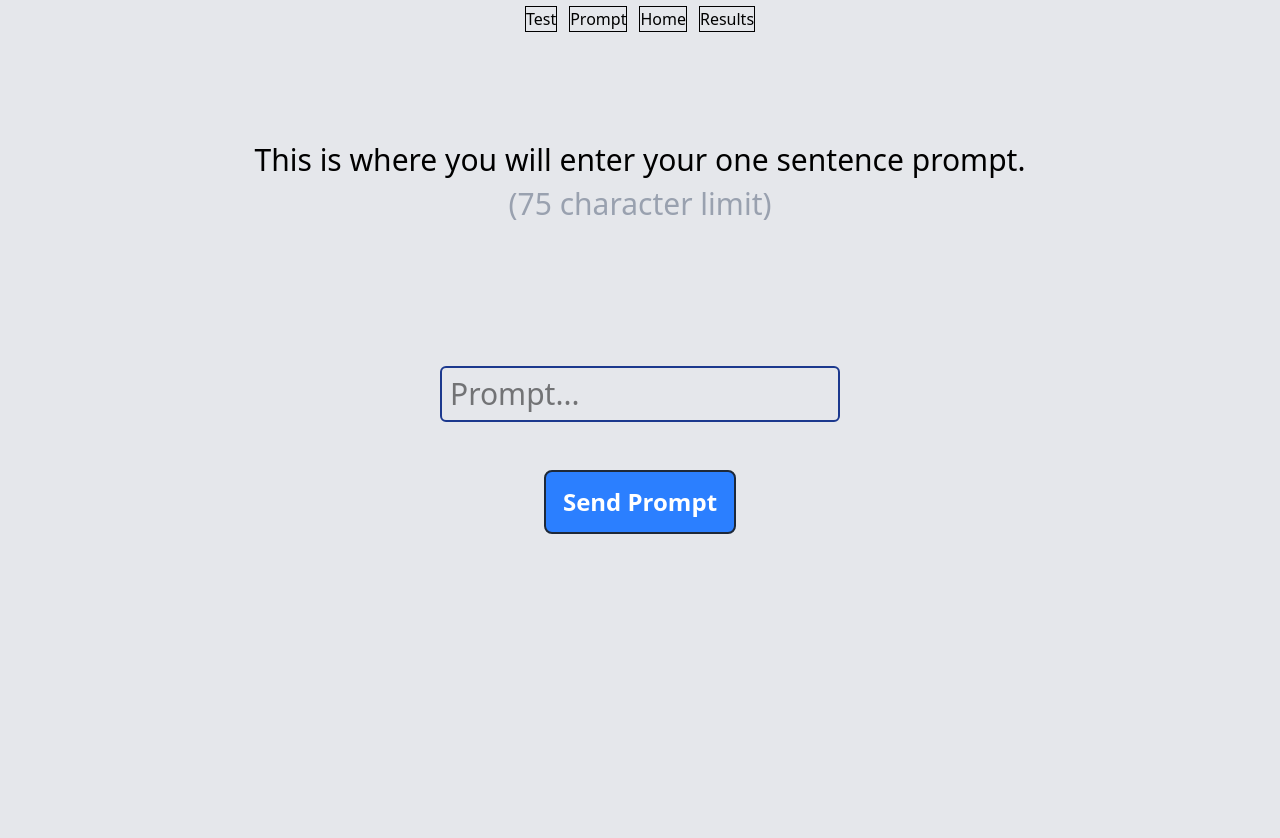
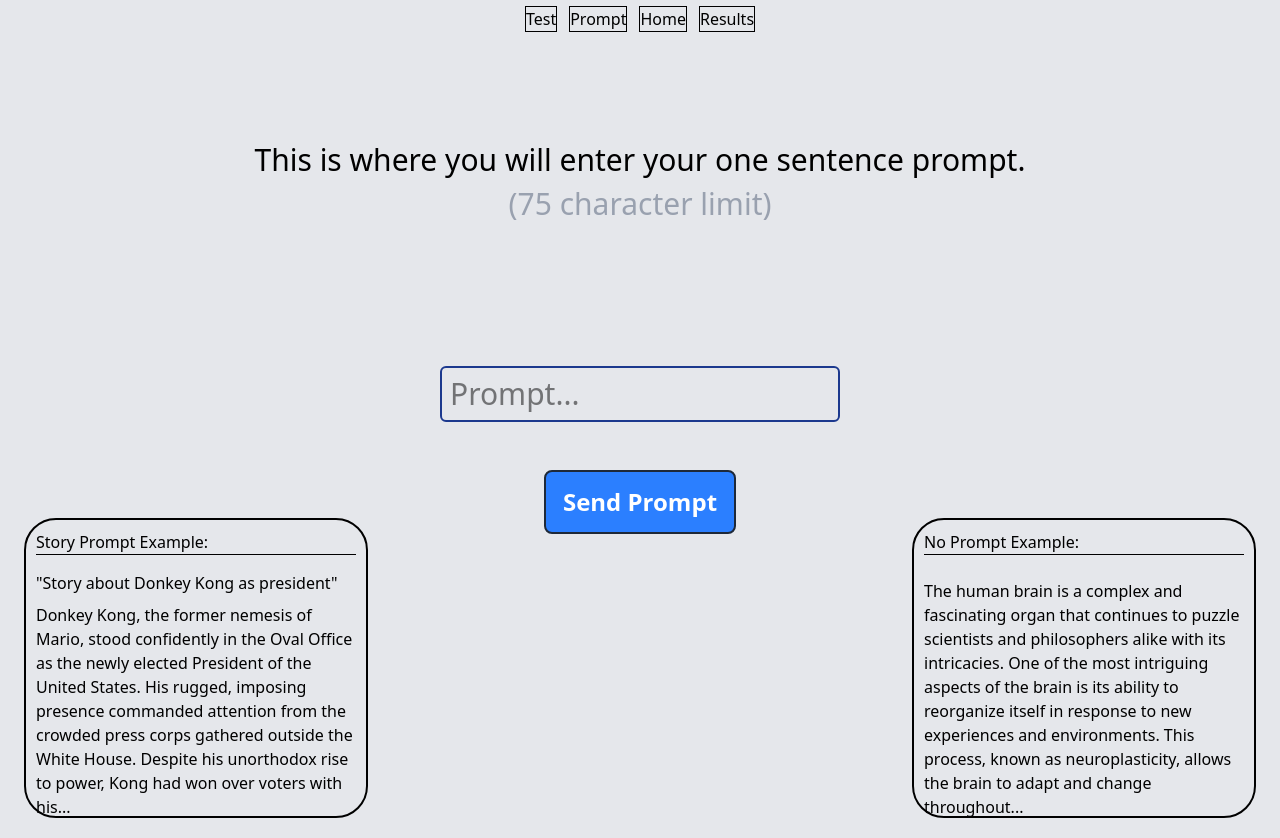
Before and after one commit to haydenshubert/AI-Typing-Site, a React (Vite) app: page /prompt in a window 1280 px wide. Built offline with nearby package versions, Linux system fonts and the light colour scheme.

Commit message:
Near finished product, still some CSS changes to be made

```diff
--- a/src/pages/Home.jsx
+++ b/src/pages/Home.jsx
@@ -1,7 +1,31 @@
 import { useState } from 'react';
+import { useNavigate } from 'react-router-dom';
 
-function Home() {
-  return <div></div>;
-}
+const Home = () => {
+  const navigate = useNavigate();
+
+  return (
+    <div className="flex min-h-screen flex-col items-center bg-gray-200">
+      <p className="text-center text-5xl font-bold">Welcome to Prompt2Type!</p>
+      <section className=" ">
+        <p className="itmes-left mt-20 mr-20 text-3xl font-bold text-blue-900">
+          Introduction:
+        </p>
+        <p className="mt-4 w-150 rounded-lg border-2 bg-gray-300 p-2 text-2xl text-wrap">
+          This site lets the user type about anything they want. All you have to
+          do is give a short prompt and then wait a few seconds and a paragraph
+          tailored to your prompt will appear. You can type about whatever comes
+          to mind or get a random prompt if you want.
+        </p>
+      </section>
+      <button
+        onClick={() => navigate('/prompt')}
+        className="mt-16 w-30 rounded-lg border-2 border-gray-800 bg-blue-500 p-0.5 text-xl font-bold text-white hover:bg-blue-400"
+      >
+        Get Started
+      </button>
+    </div>
+  );
+};
 
 export default Home;
--- a/src/pages/Prompt.jsx
+++ b/src/pages/Prompt.jsx
@@ -25,7 +25,7 @@ const Prompt = () => {
   };
 
   return (
-    <div className="flex min-h-screen flex-col items-center bg-gray-200 pt-24">
+    <div className="relative flex min-h-screen flex-col items-center bg-gray-200 pt-24">
       {!loading ? (
         <>
           <p className="p-2 text-3xl">
@@ -47,6 +47,28 @@ const Prompt = () => {
           >
             Send Prompt
           </button>
+          <section className="absolute top-120 left-6 h-75 rounded-4xl border-2 p-2.5">
+            <p className="border-b">Story Prompt Example:</p>
+            <p className="mt-4">"Story about Donkey Kong as president"</p>
+            <p className="mt-2 w-80">
+              Donkey Kong, the former nemesis of Mario, stood confidently in the
+              Oval Office as the newly elected President of the United States.
+              His rugged, imposing presence commanded attention from the crowded
+              press corps gathered outside the White House. Despite his
+              unorthodox rise to power, Kong had won over voters with his...
+            </p>
+          </section>
+          <section className="absolute top-120 right-6 h-75 rounded-4xl border-2 p-2.5">
+            <p className="border-b">No Prompt Example:</p>
+            <p className="mt-6 w-80">
+              The human brain is a complex and fascinating organ that continues
+              to puzzle scientists and philosophers alike with its intricacies.
+              One of the most intriguing aspects of the brain is its ability to
+              reorganize itself in response to new experiences and environments.
+              This process, known as neuroplasticity, allows the brain to adapt
+              and change throughout...
+            </p>
+          </section>
         </>
       ) : (
         <div className="flex flex-col items-center">
```
